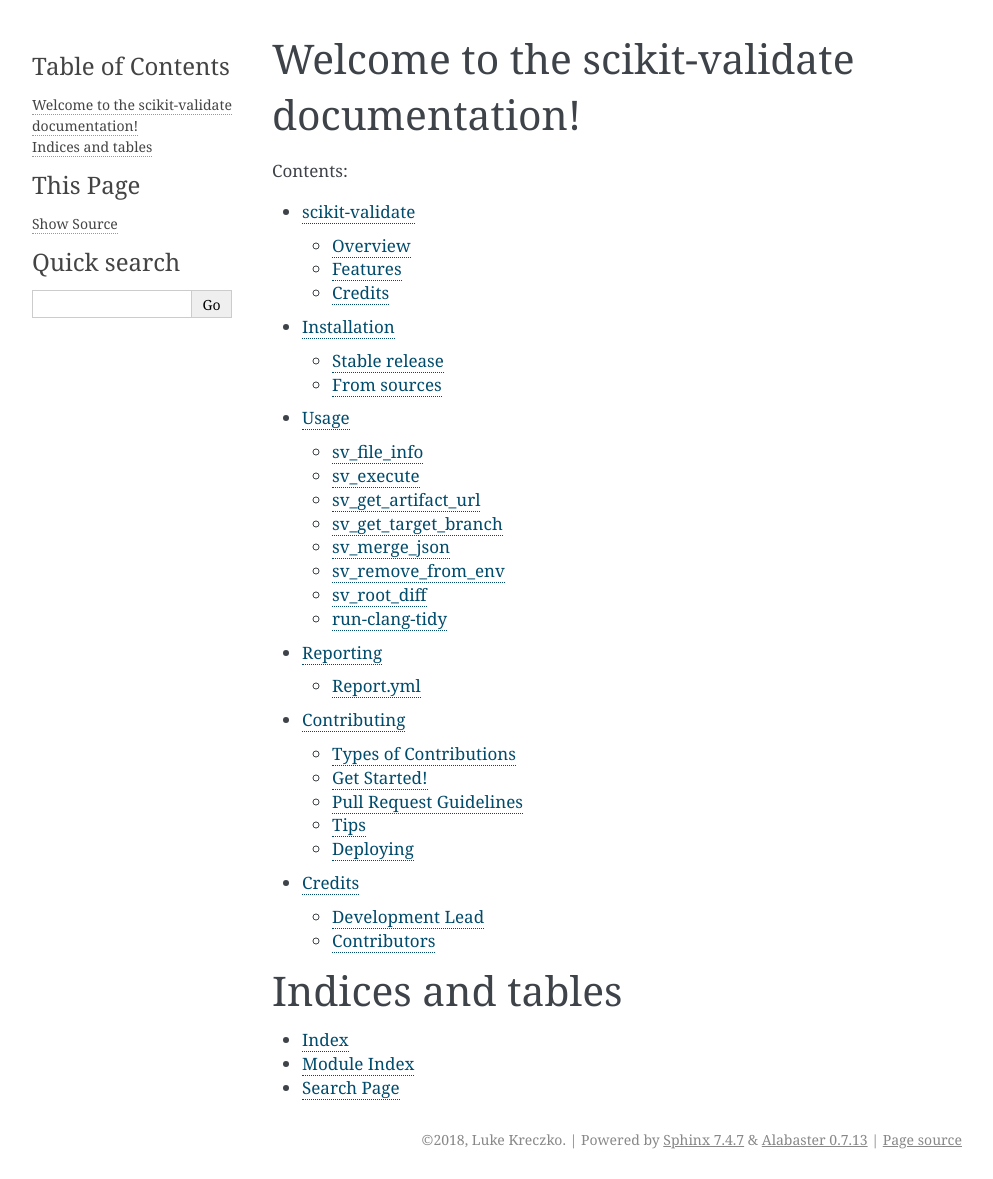
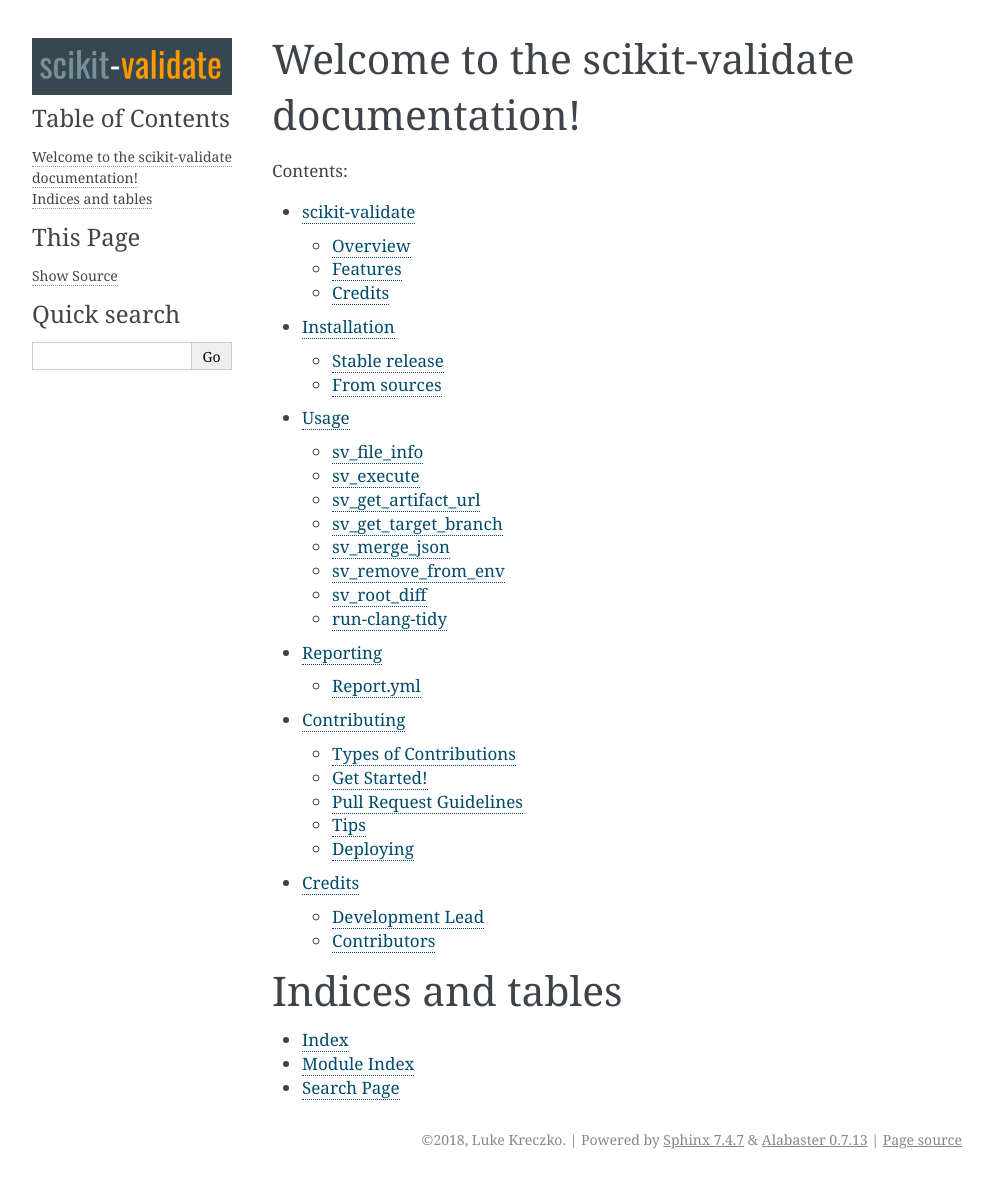
Before and after one commit to FAST-HEP/scikit-validate, a Sphinx documentation site: the page built from docs/index.rst, in a window 1280 px wide. Shown: the whole page, without its empty margins (148-1141 px from the left). Built offline with Sphinx 7.4.7, drawn with Linux system fonts in a browser that asks for light colours; pages that are not in the unit, such as notebooks, are missing from menus.

Commit message:
docs: added logo

```diff
--- a/docs/conf.py
+++ b/docs/conf.py
@@ -107,6 +107,7 @@
 # Output file base name for HTML help builder.
 htmlhelp_basename = 'skvalidatedoc'
 
+html_logo = '_static/sk_logo.png'
 
 # -- Options for LaTeX output ------------------------------------------
 
```
